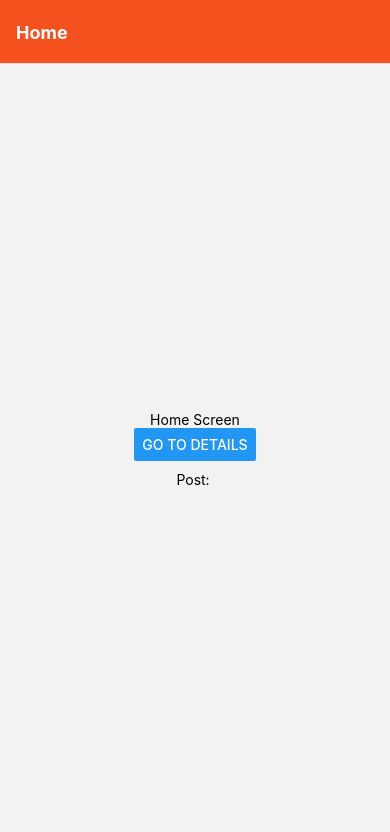
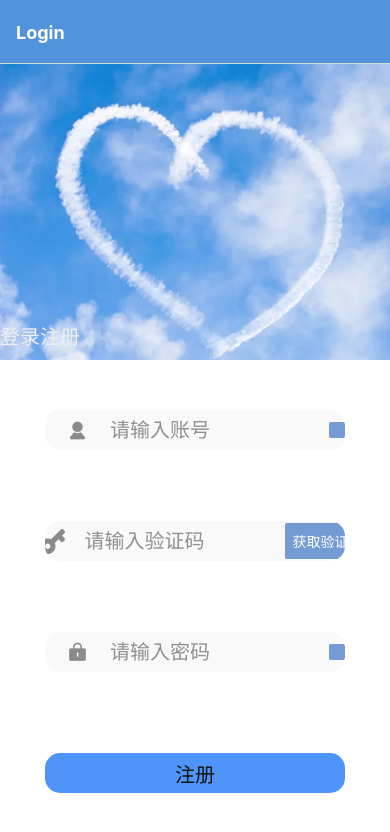
Before and after one commit to 1101389964/RN-dom, a React Native app: screen /Login in a window 390 px wide. Shown: the top 832 px of the page. Built offline with nearby package versions, Linux system fonts and the light colour scheme.

Commit message:
feat: 使用了navigation并将redux合并到dom中

```diff
--- a/index.js
+++ b/index.js
@@ -3,8 +3,8 @@
  */
 
 import {AppRegistry} from 'react-native';
-// import App from './pages/index';
-import App from './test';
+import App from './pages/index';
+// import App from './test';
 import {name as appName} from './app.json';
 
 AppRegistry.registerComponent(appName, () => App);
--- /dev/null
+++ b/pages/app.tsx
@@ -0,0 +1,47 @@
+import React, {memo, useState} from 'react';
+import {View, SafeAreaView, Text, ImageBackground} from 'react-native';
+
+// import {Provider} from 'react-redux';
+// import store from './store/index';
+
+import Register from './components/register';
+import Login from './components/login';
+import styles from './style';
+
+export default memo(props => {
+  //定义的状态及变量
+  const [flag, setFlag] = useState(true);
+  //hooks
+
+  //登陆
+  function login() {
+    setFlag(false);
+  }
+
+  //注册
+  function register() {
+    setFlag(true);
+  }
+
+  return (
+    <SafeAreaView style={styles.container}>
+      <View style={styles.top}>
+        <View style={styles.img}>
+          <ImageBackground
+            source={require('./img/src=http___img1.niutuku.com_hd_1308_59_59-niutuku.com-242526.jpg&refer=http___img1.niutuku.webp')}
+            style={styles.img}>
+            <View style={styles.btnFather}>
+              <Text style={styles.LoginOrRegister} onPress={login}>
+                登录
+              </Text>
+              <Text style={styles.LoginOrRegister} onPress={register}>
+                注册
+              </Text>
+            </View>
+          </ImageBackground>
+        </View>
+      </View>
+      {flag ? <Register /> : <Login {...props} />}
+    </SafeAreaView>
+  );
+});
--- /dev/null
+++ b/pages/components/database/index.tsx
@@ -0,0 +1,10 @@
+import React from 'react';
+import {View, Text} from 'react-native';
+
+export default function index() {
+  return (
+    <View>
+      <Text>database</Text>
+    </View>
+  );
+}
--- a/pages/components/login/index.tsx
+++ b/pages/components/login/index.tsx
@@ -8,10 +8,20 @@ import {
 } from 'react-native';
 
 import InputItem from '../common/input-item';
+import {useSelector, shallowEqual} from 'react-redux';
+import styles from './style';
+import {dataType, userType} from '../../store/interfsce';
 
-import styles from './style';
+const App: React.FC = props => {
+  const {navigation} = props;
 
-const App: React.FC = () => {
+  //redux
+  const users = useSelector<dataType, userType>(
+    //下面函数的返回值会作为useSelector的返回值
+    state => state.users,
+    shallowEqual, //传入shallowEqual useSelector
+  );
+
   //定义的状态及变量
   const [account, setAccount] = useState('');
   const [password, setPassword] = useState('');
@@ -30,8 +40,14 @@ const App: React.FC = () => {
   }
 
   function testVerify() {
-    setResult(false);
-    setModalLogin(true);
+    const {account: act, password: pwd} = users;
+    if (account === act && password === pwd) {
+      setResult(true);
+      navigation.navigate('Home');
+    } else {
+      setResult(false);
+      setModalLogin(true);
+    }
   }
   return (
     <>
--- a/pages/components/register/index.tsx
+++ b/pages/components/register/index.tsx
@@ -1,4 +1,4 @@
-import React, {memo, useEffect, useState} from 'react';
+import React, {memo, useState} from 'react';
 import {
   View,
   Text,
@@ -6,10 +6,10 @@ import {
   Modal,
   TouchableHighlight,
 } from 'react-native';
+import {useDispatch} from 'react-redux';
 
 import InputItem from '../common/input-item/index';
 
-import store from '../../store/index';
 import {register} from '../../store/action';
 
 import styles from './style';
@@ -23,6 +23,8 @@ const App: React.FC = () => {
   const [modalLogin, setModalLogin] = useState(false);
   const [result, setResult] = useState(false);
   const [verify, setverify] = useState('121456');
+  // dispath
+  const dispatch = useDispatch(); //从Hook里面获取dispatch,useDispatch来自于react-redux
 
   //自定义方法
   function onChangeAccount(value: string) {
@@ -41,7 +43,7 @@ const App: React.FC = () => {
   }
 
   function getVerify() {
-    const getRandom = () => (Math.random() * 10) >> 0;
+    const getRandom = () => Math.round(Math.random() * 10);
     let num = '';
     for (let i = 0; i < 6; i++) {
       num += getRandom();
@@ -55,16 +57,9 @@ const App: React.FC = () => {
     setResult(res);
     setModalLogin(true);
     if (res) {
-      store.dispatch(register({account, password}));
+      dispatch(register({account, password}));
     }
   }
-
-  // hooks
-  useEffect(() => {
-    store.subscribe(() => {
-      console.log(store.getState().users);
-    });
-  }, []);
 
   return (
     <>
--- a/pages/index.tsx
+++ b/pages/index.tsx
@@ -1,49 +1,42 @@
-import React, {memo, useState} from 'react';
-import {View, SafeAreaView, Text, ImageBackground} from 'react-native';
+import React from 'react';
+import {NavigationContainer} from '@react-navigation/native';
+import {createNativeStackNavigator} from '@react-navigation/native-stack';
 
-// import {Provider} from 'react-redux';
-// import store from './store/index';
+import {Provider} from 'react-redux';
+import store from './store/index';
 
-import Register from './components/register';
-import Login from './components/login';
-import styles from './style';
+import App from './app';
+import Home from './components/database';
 
-const App: React.FC = () => {
-  //定义的状态及变量
-  const [flag, setFlag] = useState(true);
-  //hooks
+const Stack = createNativeStackNavigator();
 
-  //登陆
-  function login() {
-    setFlag(false);
-  }
-
-  //注册
-  function register() {
-    setFlag(true);
-  }
-
+export default function () {
   return (
-    <SafeAreaView style={styles.container}>
-      <View style={styles.top}>
-        <View style={styles.img}>
-          <ImageBackground
-            source={require('./img/src=http___img1.niutuku.com_hd_1308_59_59-niutuku.com-242526.jpg&refer=http___img1.niutuku.webp')}
-            style={styles.img}>
-            <View style={styles.btnFather}>
-              <Text style={styles.LoginOrRegister} onPress={login}>
-                登录
-              </Text>
-              <Text style={styles.LoginOrRegister} onPress={register}>
-                注册
-              </Text>
-            </View>
-          </ImageBackground>
-        </View>
-      </View>
-      {flag ? <Register /> : <Login />}
-    </SafeAreaView>
+    <Provider store={store}>
+      <NavigationContainer>
+        {/* initialRouteName 为默认的路由name, screenOptions为配置去全局标题栏样式 */}
+        <Stack.Navigator initialRouteName="Login">
+          <Stack.Screen
+            name="Login"
+            component={App}
+            options={{
+              title: 'Login',
+              headerStyle: {
+                backgroundColor: '#5294db',
+              },
+              headerTintColor: '#fff',
+              headerTitleStyle: {
+                fontWeight: 'bold',
+              },
+            }}
+          />
+          <Stack.Screen
+            name="Home"
+            component={Home}
+            options={{title: '数据库'}}
+          />
+        </Stack.Navigator>
+      </NavigationContainer>
+    </Provider>
   );
-};
-
-export default memo(App);
+}
--- a/pages/store/interfsce.tsx
+++ b/pages/store/interfsce.tsx
@@ -1,10 +1,10 @@
 export type userType = {
-  account: string;
-  password: string;
+  account?: string;
+  password?: string;
 };
 
 export type dataType = {
-  users: userType[];
+  users: userType;
 };
 
 export type actionType = {
--- a/pages/store/reducer.tsx
+++ b/pages/store/reducer.tsx
@@ -3,7 +3,7 @@ import {RegisterAccount} from './constant';
 import {dataType, actionType} from './interfsce';
 
 const data: dataType = {
-  users: [],
+  users: {},
 };
 
 const reducer = (state = data, action: actionType) => {
```
Also changed, not shown: pages/components/database/style.tsx (added).
